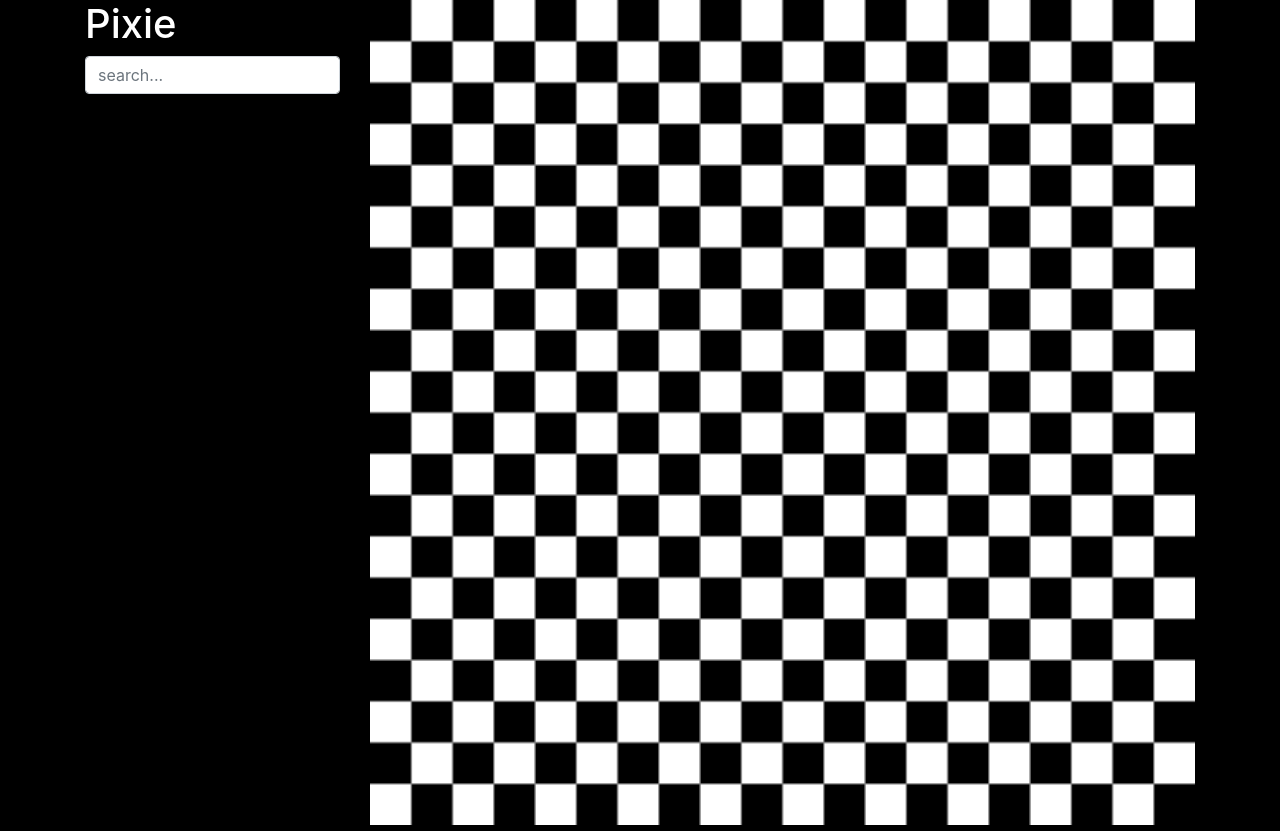
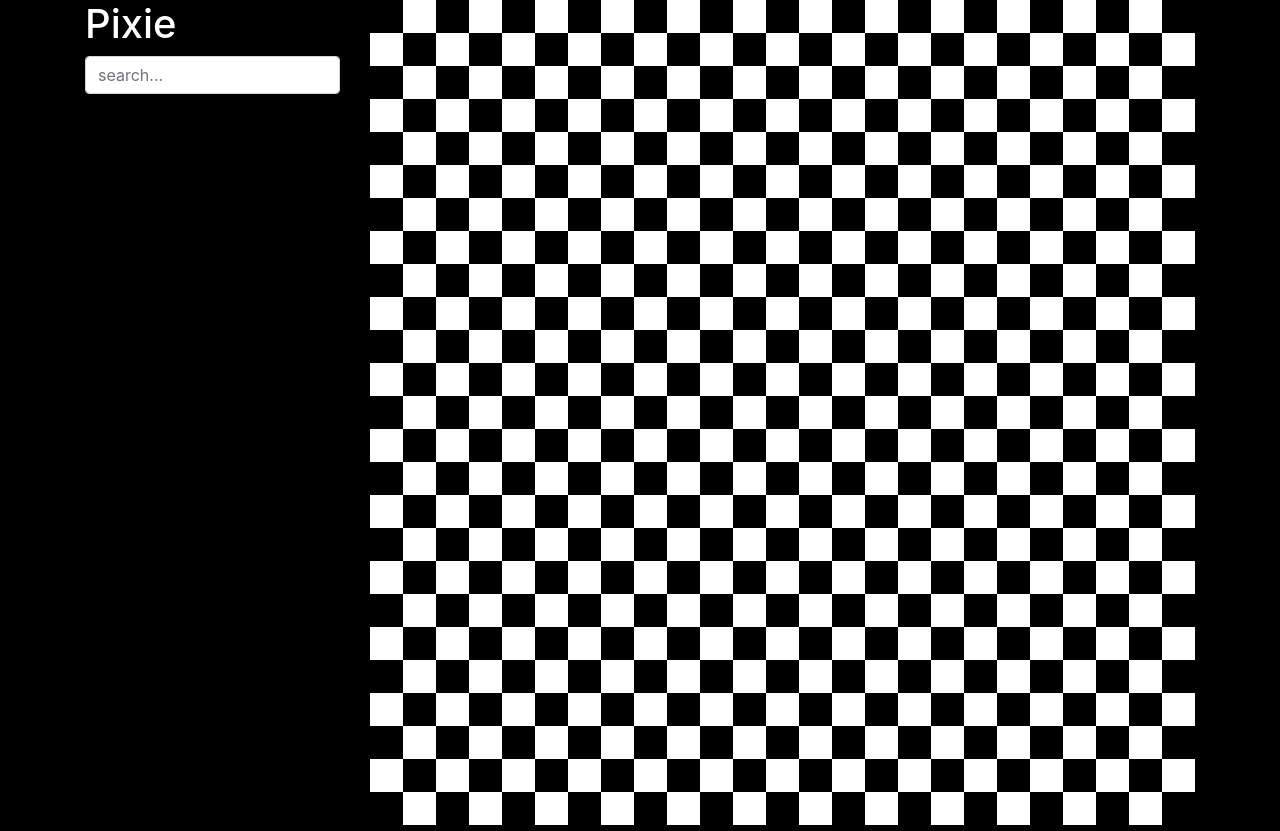
Before and after one commit to y0zg/pixie, a React (Create React App) app in the folder client/: page /1 in a window 1280 px wide. Built offline with nearby package versions, Linux system fonts and the light colour scheme; no server answers.

Commit message:
added front-end routing

```diff
--- a/client/package.json
+++ b/client/package.json
@@ -7,6 +7,7 @@
     "dotenv": "^6.1.0",
     "react": "^16.6.3",
     "react-dom": "^16.6.3",
+    "react-router-dom": "^4.3.1",
     "react-scripts": "2.1.1",
     "socket.io-client": "^2.2.0"
   },
--- a/client/src/App.js
+++ b/client/src/App.js
@@ -1,5 +1,7 @@
 import React, { Component } from 'react';
-import PixieEdit from './components/PixieEdit';
+import { Route } from 'react-router-dom';
+import PixieIndex from './components/pixie/PixieIndex';
+import PixieEdit from './components/pixie/PixieEdit';
 import './App.css';
 import openSocket from 'socket.io-client';
 import dotenv from 'dotenv';
@@ -30,7 +32,8 @@ class App extends Component {
   render() {
     return (
       <div className="App">
-        <PixieEdit />
+        <Route exact path="/" component={PixieIndex} />
+        <Route path="/:id" component={PixieEdit} />
       </div>
     );
   }
--- a/client/src/components/PixieCanvas.js
+++ b/client/src/components/pixie/PixieCanvas.js
@@ -87,8 +87,8 @@ class PixieCanvas extends React.Component {
     return (
       <canvas
         ref="canvas"
-        width="300"
-        height="300"
+        width={this.props.width}
+        height={this.props.height}
         onMouseDown={this.onMouseDown}
         onMouseUp={this.onMouseUp}
         onMouseMove={this.onMouseMove}
--- a/client/src/components/PixieEdit.js
+++ b/client/src/components/pixie/PixieEdit.js
@@ -1,12 +1,12 @@
 import React from 'react';
 import PixieContainer from './PixieContainer';
 import PixieCanvas from './PixieCanvas';
-import PixieService from '../services/PixieService';
+import PixieService from '../../services/PixieService';
 
 class PixieEdit extends React.Component {
   state = {
     searchQuery: '',
-    pixie: new PixieContainer(20, 20)
+    pixie: new PixieContainer(25, 25)
   };
 
   async componentDidMount() {
@@ -50,9 +50,12 @@ class PixieEdit extends React.Component {
             </form>
           </div>
           <div className="col-md-8 col-lg-9">
-            <PixieCanvas pixie={this.state.pixie} />
+            <PixieCanvas
+              pixie={this.state.pixie}
+              width="1000"
+              height="1000"
+            />
           </div>
-
         </div>
       </div>
     );
--- /dev/null
+++ b/client/src/components/pixie/PixieIndex.js
@@ -0,0 +1,15 @@
+import React from 'react';
+
+class PixieIndex extends React.Component {
+  onClickEdit = id => event => {
+    this.props.history.push(`/${id}`);
+  };
+
+  render() {
+    return (
+      <button className="btn btn-primary" onClick={this.onClickEdit(42)}>pixie 42</button>
+    );
+  }
+}
+
+export default PixieIndex;
--- a/client/src/index.js
+++ b/client/src/index.js
@@ -3,8 +3,9 @@ import ReactDOM from 'react-dom';
 import './index.css';
 import App from './App';
 import * as serviceWorker from './serviceWorker';
+import { BrowserRouter as Router } from 'react-router-dom';
 
-ReactDOM.render(<App />, document.getElementById('root'));
+ReactDOM.render(<Router><App /></Router>, document.getElementById('root'));
 
 // If you want your app to work offline and load faster, you can change
 // unregister() to register() below. Note this comes with some pitfalls.
```
Also changed, not shown: client/src/components/pixie/PixieContainer.js (renamed from client/src/components/PixieContainer.js), 2 other files (tests, documents, lock files or other folders).
